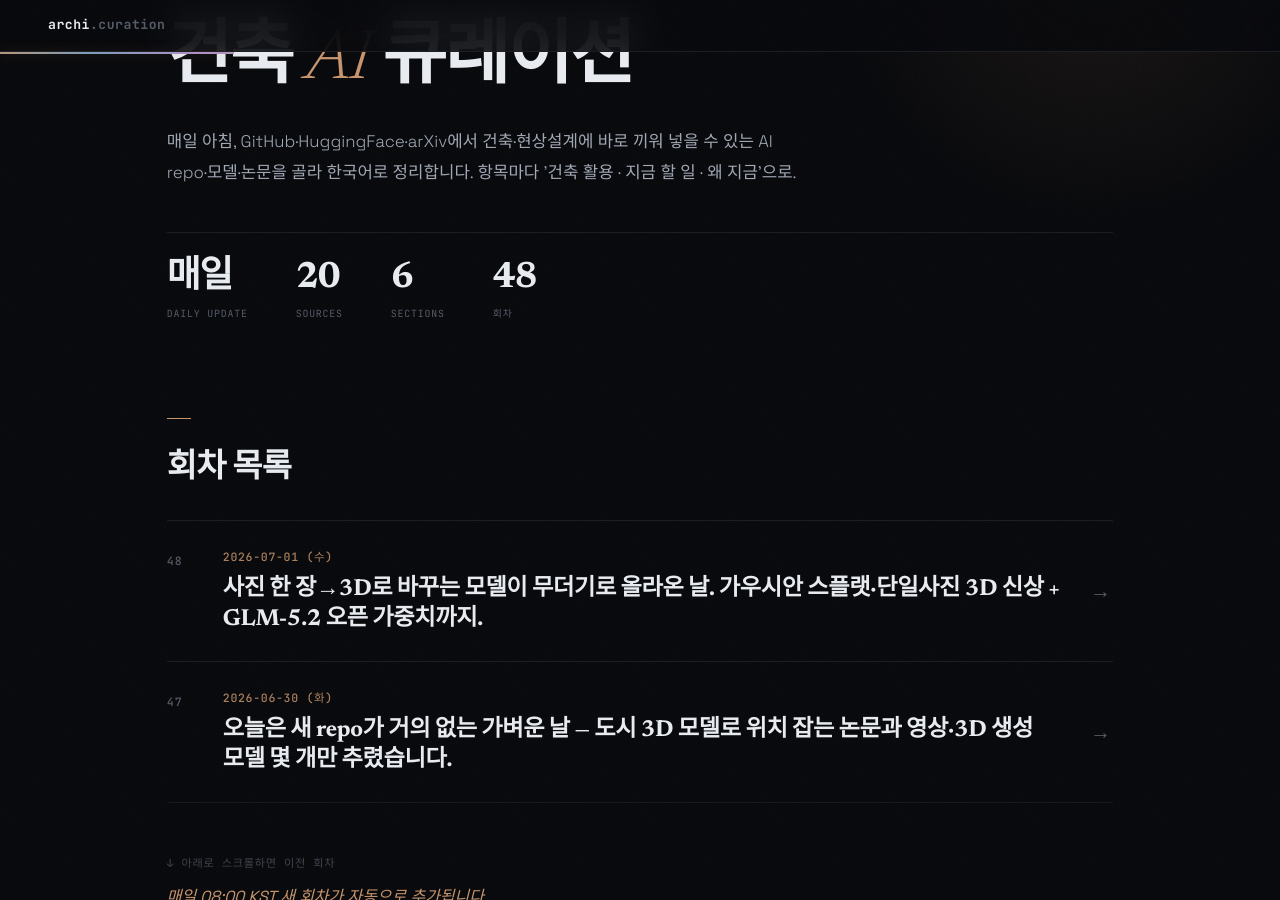
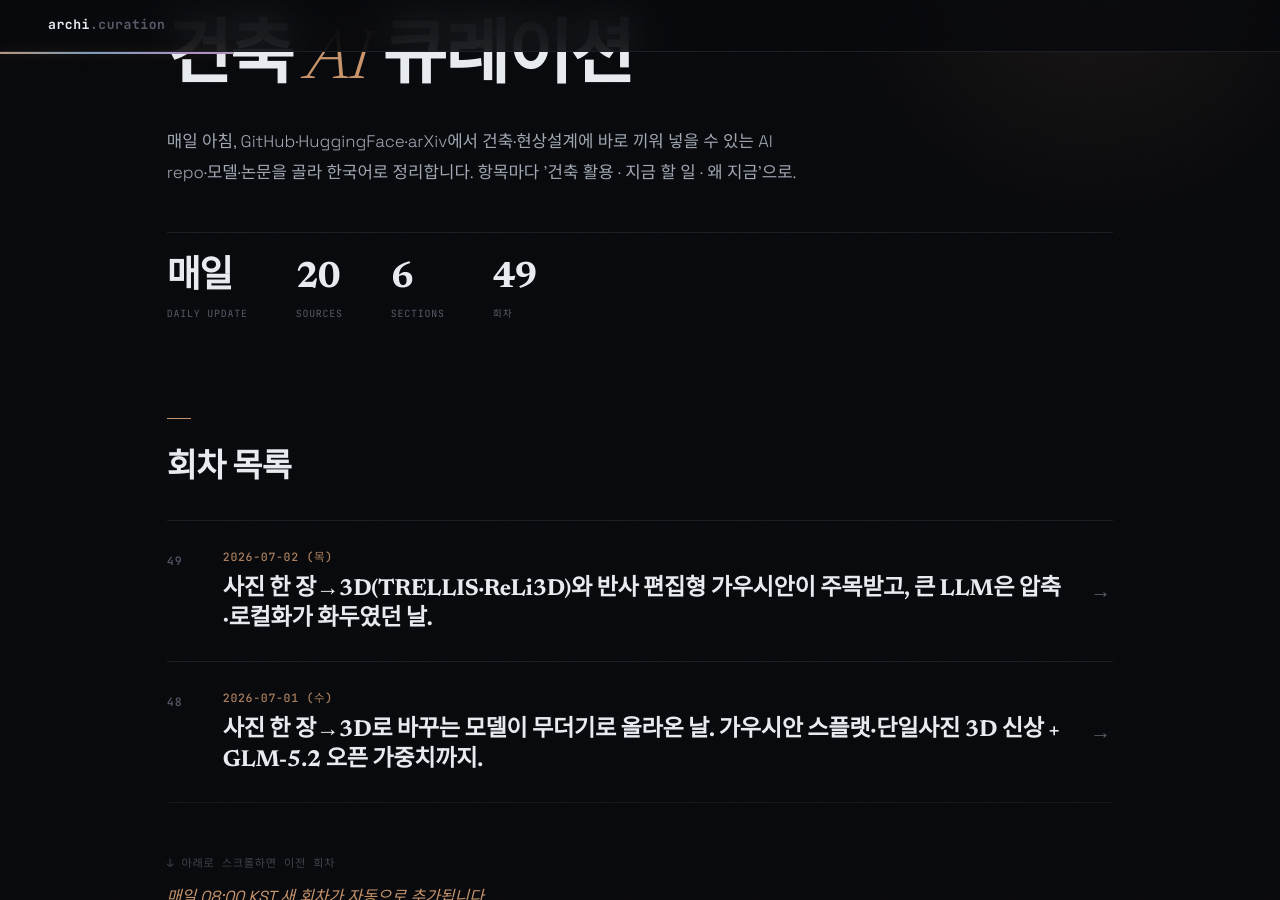
Before and after one commit to ghkch5gh-jpg/ainews-curation, a Jekyll site: the page built from index.md, in a window 1280 px wide and 900 px high, scrolled down 190 px. Built offline with Jekyll 4.4.1, drawn with Linux system fonts in a browser that asks for light colours; some web fonts are replaced.

Commit message:
daily: 2026-07-02

```diff
--- /dev/null
+++ b/2026-07-02_목.md
@@ -0,0 +1,141 @@
+---
+title: 2026-07-02 (목)
+eyebrow: ARCH · AI CURATION
+hero_title: "2026 · 07 · 02 <em>(목)</em>"
+description: "사진 한 장→3D(TRELLIS·ReLi3D)와 반사 편집형 가우시안이 주목받고, 큰 LLM은 압축·로컬화가 화두였던 날."
+summary: 사진 한 장→3D(TRELLIS·ReLi3D)와 반사 편집형 가우시안이 주목받고, 큰 LLM은 압축·로컬화가 화두였던 날.
+---
+
+<div class="news">
+<section class="news-flow-sec reveal"><h2 class="news-flow__t">이번 회차 흐름</h2><div class="news-flow"><p>안녕하세요! 오늘은 '사진을 3D로 바꾸는' 기술이 유난히 눈에 띄는 날이었어요. 마이크로소프트가 사진 한 장에서 질감까지 입은 3D 덩어리를 뽑아내는 TRELLIS의 이미지용 대형 모델을 올렸고, 조명을 나중에 갈아끼울 수 있는 재조명 모델(ReLi3D)도 등장했습니다. 실사 스캔 쪽에서는 유리·금속의 반사를 '진짜 반사'로 떼어내 편집까지 하게 만든 연구가 코드와 함께 공개됐어요. 한편 GLM·DeepSeek 같은 대형 언어 AI들은 새로 나오기보단 '더 작게, 내 컴퓨터에서 돌게' 압축되는 흐름이 이어졌습니다. 오늘은 새 GitHub 저장소보다 3D·시각화 모델 쪽에서 건축가가 바로 써볼 만한 게 많았네요.</p></div></section>
+<section class="news-sec">
+<h2 class="news-sec__t">오늘의 헤드라인</h2>
+<article class="ni reveal">
+  <header class="ni__h">
+    <span class="ni__n">01</span>
+    <a class="ni__t" href="https://huggingface.co/microsoft/TRELLIS-image-large" target="_blank" rel="noopener">TRELLIS 이미지용 대형 모델 — 사진 한 장을 3D 매스로 <span class="ni__arrow">↗</span></a>
+    <span class="ni__tr"><span class="ni__src">HuggingFace</span><span class="ni__score">8/10</span></span>
+  </header>
+  <p class="ni__body">사진 한 장을 넣으면 형태와 질감을 입힌 3D 모델(mesh)로 바꿔주는 마이크로소프트의 이미지 입력용 대형 버전이에요. 참고 사진이나 손 스케치를 던지면 Rhino에 바로 얹을 만한 덩어리가 튀어나오는 셈입니다. 잘 알려진 TRELLIS 계열 중 이미지에서 곧장 3D를 만드는 큰 모델입니다. 물체 단위 생성이 강점이라 건물 전체보단 가구·파사드 부재·조형물 같은 스케일에 잘 맞아요.</p>
+  <ul class="ni__pts"><li>사진/스케치 1장 → 질감까지 입은 3D mesh</li><li>TRELLIS 계열 이미지 입력 대형 모델, 다운로드 100만+</li><li>물체·부재 단위 매스에 특히 적합</li></ul>
+  <div class="ni__meta">
+    <div class="ni__row"><dt>얻는 것</dt><dd>컨셉 단계에서 참고 이미지를 3D로 빠르게 눈앞에 세워, 손으로 모델링하기 전에 형태감을 먼저 확인할 수 있어요.</dd></div>
+    <div class="ni__row ni__row--do"><dt>지금 할 일</dt><dd><p class="ni__do-text"><code class="ni__code">huggingface-cli download microsoft/TRELLIS-image-large → &quot;</code>파사드 참고 사진 넣고 3D 뽑아서 OBJ로 저장해줘&quot;</p></dd></div>
+    <div class="ni__row ni__row--why"><dt>왜 지금</dt><dd>'사진→3D'가 데모 수준을 넘어 실사용 다운로드가 쌓이는 단계로 넘어왔다는 신호예요.</dd></div>
+  </div>
+  <footer class="ni__f"><span class="ni__verified">✓ 원문 대조</span><a class="ni__story" href="https://huggingface.co/microsoft/TRELLIS-image-large" target="_blank" rel="noopener">스토리 →</a></footer>
+</article>
+<article class="ni reveal">
+  <header class="ni__h">
+    <span class="ni__n">02</span>
+    <a class="ni__t" href="https://huggingface.co/StabilityLabs/ReLi3D" target="_blank" rel="noopener">ReLi3D — 만든 3D의 '조명'을 나중에 갈아끼우기 <span class="ni__arrow">↗</span></a>
+    <span class="ni__tr"><span class="ni__src">HuggingFace</span><span class="ni__score">7/10</span></span>
+  </header>
+  <p class="ni__body">이미지에서 만든 3D 장면의 빛을 나중에 다시 입힐 수 있게(relighting) 재구성해주는 Stability 계열 모델이에요. 낮에 찍은 실사 3D를 해질녘 분위기로 갈아끼우는 걸 자동으로 해준다고 보면 됩니다. 보통 렌더에서 조명을 바꾸려면 처음부터 다시 돌려야 하는데, 그 수고를 덜어주는 방향이죠. 아직 물체 스케일 위주라 건물 전체보단 소품·모형 프레젠테이션에 먼저 써볼 만합니다.</p>
+  <ul class="ni__pts"><li>3D 장면의 빛을 사후에 재조명</li><li>낮→저녁 등 분위기 전환을 다시 렌더 없이</li><li>물체·모형 단위에서 먼저 유효</li></ul>
+  <div class="ni__meta">
+    <div class="ni__row"><dt>얻는 것</dt><dd>패널용 투시도의 시간대·분위기를 바꿔보고 싶을 때, 재모델링·재렌더 없이 조명만 바꿔 여러 안을 뽑아볼 수 있어요.</dd></div>
+    <div class="ni__row ni__row--do"><dt>지금 할 일</dt><dd><p class="ni__do-text"><code class="ni__code">huggingface-cli download StabilityLabs/ReLi3D → &quot;</code>이 3D 결과에 저녁 조명으로 다시 라이팅해줘&quot;</p></dd></div>
+    <div class="ni__row ni__row--why"><dt>왜 지금</dt><dd>재조명은 프레젠테이션에서 가장 손 많이 가는 작업 중 하나라, 자동화 시도가 반가운 지점이에요.</dd></div>
+  </div>
+  <footer class="ni__f"><span class="ni__verified">✓ 원문 대조</span><a class="ni__story" href="https://huggingface.co/StabilityLabs/ReLi3D" target="_blank" rel="noopener">스토리 →</a></footer>
+</article>
+<article class="ni reveal">
+  <header class="ni__h">
+    <span class="ni__n">03</span>
+    <a class="ni__t" href="https://arxiv.org/abs/2606.30861" target="_blank" rel="noopener">편집 가능한 반사 가우시안 — 유리·금속을 '진짜 반사'로 분리 <span class="ni__arrow">↗</span></a>
+    <span class="ni__tr"><span class="ni__src">arXiv</span><span class="ni__score">6/10</span></span>
+  </header>
+  <p class="ni__body">사진 여러 장으로 3D를 만드는 가우시안 방식(3DGS)에서, 유리·금속의 비침(반사)을 가짜로 흉내 내지 않고 진짜 반사로 분리해 편집까지 하려는 연구예요. 기존엔 반사가 반사면 뒤에 가짜 물체를 심는 식이라 손대기 어려웠는데, 이걸 물리 기반으로 재구성합니다. INRIA·Drettakis 연구진 결과물이고, 아직 개념 증명(proof of concept) 단계예요. 실사 스캔을 프레젠테이션 자료로 다듬는 시나리오에 직접 닿습니다.</p>
+  <ul class="ni__pts"><li>3DGS에서 반사를 편집 가능한 요소로 분리</li><li>거칠기·다중 반사 조절, 실시간 편집 지향</li><li>inria에 코드·데이터 공개</li></ul>
+  <div class="ni__meta">
+    <div class="ni__row"><dt>얻는 것</dt><dd>유리 커튼월·금속 패널이 있는 실사 스캔을 자료화할 때, 반사 표현을 나중에 손볼 수 있어 결과물의 자유도가 커져요.</dd></div>
+    <div class="ni__row ni__row--do"><dt>지금 할 일</dt><dd><p class="ni__do-text">https://arxiv.org/abs/2606.30861 논문 읽고 방법론(diffuse/specular 분리 + path tracing)부터 확인</p></dd></div>
+    <div class="ni__row ni__row--why"><dt>왜 지금</dt><dd>가우시안 스캔이 실무 시각화로 들어오는 시점에, 유리·금속 표현은 늘 걸림돌이었어요.</dd></div>
+  </div>
+  <footer class="ni__f"><span class="ni__verified">✓ 원문 대조</span><a class="ni__story" href="https://arxiv.org/abs/2606.30861" target="_blank" rel="noopener">스토리 →</a></footer>
+</article>
+<article class="ni reveal">
+  <header class="ni__h">
+    <span class="ni__n">04</span>
+    <a class="ni__t" href="https://huggingface.co/nvidia/Qwen3.6-27B-NVFP4" target="_blank" rel="noopener">NVIDIA가 압축한 Qwen3.6-27B — 내 컴퓨터에서 돌리는 언어 AI <span class="ni__arrow">↗</span></a>
+    <span class="ni__tr"><span class="ni__src">HuggingFace</span><span class="ni__score">5/10</span></span>
+  </header>
+  <p class="ni__body">큰 언어 AI(LLM)를 NVFP4라는 방식으로 잘게 압축해 더 적은 그래픽카드 메모리로 돌아가게 만든 버전이에요. 성능은 최대한 지키면서 크기를 줄여 '내 PC에서 로컬로' 쓰는 걸 노린 겁니다. 건축 도면을 직접 이해하진 못하지만, 인터넷 없이 사내에서 법규 문서 요약·설계 설명서 초안 같은 글 작업 보조로는 쓸 수 있어요. 오늘 전반적으로 대형 모델들이 '새 기능'보다 '압축·로컬화'로 움직인 흐름을 보여주는 사례입니다.</p>
+  <ul class="ni__pts"><li>27B급 LLM을 NVFP4로 압축, 로컬 구동 지향</li><li>적은 GPU 메모리로 사내 문서 작업 보조</li><li>도면 이해는 아니고 텍스트 보조 용도</li></ul>
+  <div class="ni__meta">
+    <div class="ni__row"><dt>얻는 것</dt><dd>외부에 올리기 껄끄러운 사업 설명서·법규 검토 메모를 사내 PC에서만 요약·정리하고 싶을 때 후보가 돼요.</dd></div>
+    <div class="ni__row ni__row--do"><dt>지금 할 일</dt><dd><p class="ni__do-text"><code class="ni__code">huggingface-cli download nvidia/Qwen3.6-27B-NVFP4 → vLLM/LM Studio</code>로 로컬 서버 띄워 문서 요약 테스트</p></dd></div>
+    <div class="ni__row ni__row--why"><dt>왜 지금</dt><dd>대형 LLM 경쟁 축이 '더 크게'에서 '더 싸게, 내 손 안에서'로 옮겨가는 중이에요.</dd></div>
+  </div>
+  <footer class="ni__f"><span class="ni__verified">✓ 원문 대조</span><a class="ni__story" href="https://huggingface.co/nvidia/Qwen3.6-27B-NVFP4" target="_blank" rel="noopener">스토리 →</a></footer>
+</article>
+</section>
+<section class="news-sec">
+<h2 class="news-sec__t">모델 · 데이터셋</h2>
+<article class="ni reveal">
+  <header class="ni__h">
+    <span class="ni__n">05</span>
+    <a class="ni__t" href="https://huggingface.co/TencentARC/MotionCrafter" target="_blank" rel="noopener">MotionCrafter — 정지 이미지에 움직임을 붙인 3D <span class="ni__arrow">↗</span></a>
+    <span class="ni__tr"><span class="ni__src">HuggingFace</span><span class="ni__score">5/10</span></span>
+  </header>
+  <p class="ni__body">이미지에서 3D를 만들되 움직임(모션)까지 얹는 것을 다루는 텐센트ARC 계열 모델이에요. 정지된 형상 하나가 아니라, 움직이는 요소를 표현하려는 시도라고 보면 됩니다. 건축 실무엔 직접 닿진 않지만, 조경의 나뭇잎·사람·물처럼 '살아 있는 배경'을 프레젠테이션에 넣고 싶을 때 참고할 재료예요. 아직 실험적이라 곧바로 실무 파이프라인에 넣기보단 가능성 탐색 쪽입니다.</p>
+  <ul class="ni__pts"><li>이미지→3D에 모션 추가</li><li>움직이는 배경 요소 표현 시도</li><li>실험 단계, 실무 적용은 아직 이름</li></ul>
+  <div class="ni__meta">
+    <div class="ni__row"><dt>얻는 것</dt><dd>투시도에 움직이는 군중·조경을 넣는 연출을 언젠가 자동화할 수 있을지 미리 감을 잡는 정도로 유용해요.</dd></div>
+    <div class="ni__row ni__row--do"><dt>지금 할 일</dt><dd><p class="ni__do-text">huggingface.co/TencentARC/MotionCrafter 카드 읽고 샘플 결과부터 확인</p></dd></div>
+    <div class="ni__row ni__row--why"><dt>왜 지금</dt><dd>정적 3D 생성이 성숙하면서 다음 화두가 '움직임'으로 넘어가는 초입이에요.</dd></div>
+  </div>
+  <footer class="ni__f"><span class="ni__verified">✓ 원문 대조</span><a class="ni__story" href="https://huggingface.co/TencentARC/MotionCrafter" target="_blank" rel="noopener">스토리 →</a></footer>
+</article>
+<article class="ni reveal">
+  <header class="ni__h">
+    <span class="ni__n">06</span>
+    <a class="ni__t" href="https://huggingface.co/InternScience/Agents-A1" target="_blank" rel="noopener">InternScience Agents-A1 — 스스로 도구 쓰는 에이전트 AI <span class="ni__arrow">↗</span></a>
+    <span class="ni__tr"><span class="ni__src">HuggingFace</span><span class="ni__score">4/10</span></span>
+  </header>
+  <p class="ni__body">질문에 답만 하는 게 아니라 스스로 여러 단계를 밟아 도구를 호출하며 일을 처리하는 '에이전트'용 언어 AI예요. ChatGPT가 시키는 일을 알아서 쪼개 처리하는 버전이라고 보면 됩니다. 건축 도면과는 무관하지만, 여러 문서를 뒤져 요약·정리하는 반복 사무를 맡길 수 있는 재료입니다. 실무에 바로 넣기보단, 자동화 실험을 좋아하는 분이 만져볼 만한 축이에요.</p>
+  <ul class="ni__pts"><li>여러 단계를 스스로 밟는 에이전트형 LLM(35B)</li><li>도구 호출·다단계 작업에 초점</li><li>건축 직접 적용은 아니고 사무 자동화 재료</li></ul>
+  <div class="ni__meta">
+    <div class="ni__row"><dt>얻는 것</dt><dd>인허가 서류 취합이나 자료 조사처럼 손 많이 가는 반복 업무를 자동으로 돌려보고 싶을 때 실험 대상이 돼요.</dd></div>
+    <div class="ni__row ni__row--do"><dt>지금 할 일</dt><dd><p class="ni__do-text"><code class="ni__code">huggingface-cli download InternScience/Agents-A1 →</code> 간단한 문서 조사 작업으로 테스트</p></dd></div>
+    <div class="ni__row ni__row--why"><dt>왜 지금</dt><dd>'대답하는 AI'에서 '대신 일해주는 AI'로 무게중심이 옮겨가는 흐름의 한 조각이에요.</dd></div>
+  </div>
+  <footer class="ni__f"><span class="ni__verified">✓ 원문 대조</span><a class="ni__story" href="https://huggingface.co/InternScience/Agents-A1" target="_blank" rel="noopener">스토리 →</a></footer>
+</article>
+<article class="ni reveal">
+  <header class="ni__h">
+    <span class="ni__n">07</span>
+    <a class="ni__t" href="https://huggingface.co/unsloth/Qwen-AgentWorld-35B-A3B-GGUF" target="_blank" rel="noopener">Qwen-AgentWorld 35B 로컬 실행판(GGUF) <span class="ni__arrow">↗</span></a>
+    <span class="ni__tr"><span class="ni__src">HuggingFace</span><span class="ni__score">4/10</span></span>
+  </header>
+  <p class="ni__body">에이전트용 Qwen 모델을 개인 PC에서 돌리기 쉬운 GGUF 형식으로 다시 묶은 버전이에요. GGUF는 노트북·데스크톱에서 무거운 AI를 비교적 가볍게 실행하게 해주는 저장 방식입니다. 도면을 다루진 않지만, 인터넷 없이 사내에서 문서 보조·간단한 자동화를 시험하려는 분께 진입 장벽을 낮춰줍니다. 오늘 반복된 '로컬화' 흐름의 대표적 형태예요.</p>
+  <ul class="ni__pts"><li>에이전트형 35B 모델의 로컬 실행판(GGUF)</li><li>llama.cpp·LM Studio로 PC에서 구동</li><li>사내 오프라인 문서 작업 보조에 적합</li></ul>
+  <div class="ni__meta">
+    <div class="ni__row"><dt>얻는 것</dt><dd>외부 서버에 자료를 안 올리고 내 노트북에서만 AI 보조를 돌려보고 싶을 때 가장 손쉬운 시작점이에요.</dd></div>
+    <div class="ni__row ni__row--do"><dt>지금 할 일</dt><dd><p class="ni__do-text">LM Studio에서 unsloth/Qwen-AgentWorld-35B-A3B-GGUF 내려받아 바로 실행</p></dd></div>
+    <div class="ni__row ni__row--why"><dt>왜 지금</dt><dd>성능 좋은 모델을 '내 기기에서' 돌리는 문턱이 계속 낮아지는 중이에요.</dd></div>
+  </div>
+  <footer class="ni__f"><span class="ni__verified">✓ 원문 대조</span><a class="ni__story" href="https://huggingface.co/unsloth/Qwen-AgentWorld-35B-A3B-GGUF" target="_blank" rel="noopener">스토리 →</a></footer>
+</article>
+</section>
+<section class="news-sec">
+<h2 class="news-sec__t">주목할 논문</h2>
+<article class="ni reveal">
+  <header class="ni__h">
+    <span class="ni__n">08</span>
+    <a class="ni__t" href="https://arxiv.org/abs/2606.30754" target="_blank" rel="noopener">4D 장면을 계속 유지하는 스트리밍 가우시안 (코드 공개) <span class="ni__arrow">↗</span></a>
+    <span class="ni__tr"><span class="ni__src">arXiv</span><span class="ni__score">5/10</span></span>
+  </header>
+  <p class="ni__body">여러 카메라로 본 장면을, 시간이 흘러도 3D 형상을 매 순간 새로 계산하지 않고 계속 이어서 유지하는 방법을 다룬 연구예요(4D 점유 추적). 원래는 자율주행·로봇용이지만, '움직이는 공간을 일관되게 3D로 붙잡는다'는 아이디어가 공간 스캔에 참고가 됩니다. 가림(occlusion)이 생기거나 정적 요소가 있어도 이전 정보를 이어가 기하학적으로 안정적으로 유지하는 게 핵심입니다. 프라이부르크대 Valada 연구진의 논문입니다.</p>
+  <ul class="ni__pts"><li>시간에 따라 변하는 3D를 이어서 유지(4D)</li><li>가림에도 형상 일관성 유지</li><li>코드·모델 공개(uni-freiburg)</li></ul>
+  <div class="ni__meta">
+    <div class="ni__row"><dt>얻는 것</dt><dd>현장을 걸어다니며 스캔할 때 형상이 흔들리지 않게 붙잡는 원리를 이해해두면, 향후 공간 기록 도구를 고를 때 눈이 생겨요.</dd></div>
+    <div class="ni__row ni__row--do"><dt>지금 할 일</dt><dd><p class="ni__do-text">https://arxiv.org/abs/2606.30754 논문에서 방법·결과 확인</p></dd></div>
+    <div class="ni__row ni__row--why"><dt>왜 지금</dt><dd>정지 스캔을 넘어 '움직이며 기록'하는 방향으로 3D 재구성이 확장되는 흐름이에요.</dd></div>
+  </div>
+  <footer class="ni__f"><span class="ni__verified">✓ 원문 대조</span><a class="ni__story" href="https://arxiv.org/abs/2606.30754" target="_blank" rel="noopener">스토리 →</a></footer>
+</article>
+</section>
+<div class="news-outro"><span class="news-outro__t">맺음말</span><p>오늘 큰 줄기는 분명합니다 — '사진→3D'가 실험실 단계를 지나 발주처 앞에 꺼내 놓을 수 있을 만큼 실사 품질에 다가가고 있다는 것. 특히 반사·조명을 나중에 손보는 기술은, 렌더 한 장 다시 뽑느라 밤새우던 일을 크게 줄여줄 여지가 있어요. 다만 아직은 물체 단위가 많고 건물 전체 스케일은 손이 더 갑니다. 급하게 도입하기보단, 자잘한 매스 스터디부터 한번 얹어보며 감을 잡아두시길 권합니다.</p></div>
+</div>
--- a/index.md
+++ b/index.md
@@ -10,12 +10,13 @@ stats:
     lbl: "Sources"
   - num: "6"
     lbl: "Sections"
-  - num: "48"
+  - num: "49"
     lbl: "회차"
 ---
 
 ## 회차 목록
 
+- [2026-07-02 (목) — 사진 한 장→3D(TRELLIS·ReLi3D)와 반사 편집형 가우시안이 주목받고, 큰 LLM은 압축·로컬화가 화두였던 날.](2026-07-02_목.html)
 - [2026-07-01 (수) — 사진 한 장→3D로 바꾸는 모델이 무더기로 올라온 날. 가우시안 스플랫·단일사진 3D 신상 + GLM-5.2 오픈 가중치까지.](2026-07-01_수.html)
 - [2026-06-30 (화) — 오늘은 새 repo가 거의 없는 가벼운 날 — 도시 3D 모델로 위치 잡는 논문과 영상·3D 생성 모델 몇 개만 추렸습니다.](2026-06-30_화.html)
 - [2026-06-29 (월) — 오늘은 건축 특화 신규 도구는 한산했고, 사진 한 장→3D 변환(TripoSG)과 똑똑한 추론 모델들이 화제였습니다.](2026-06-29_월.html)
```
